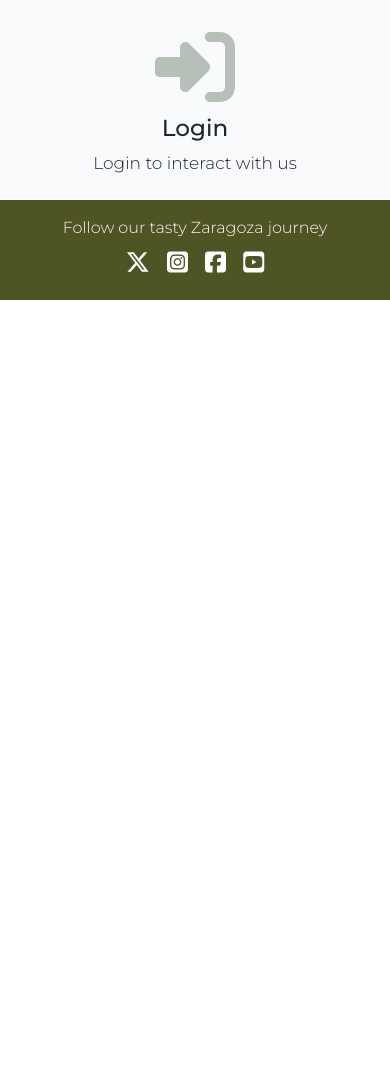
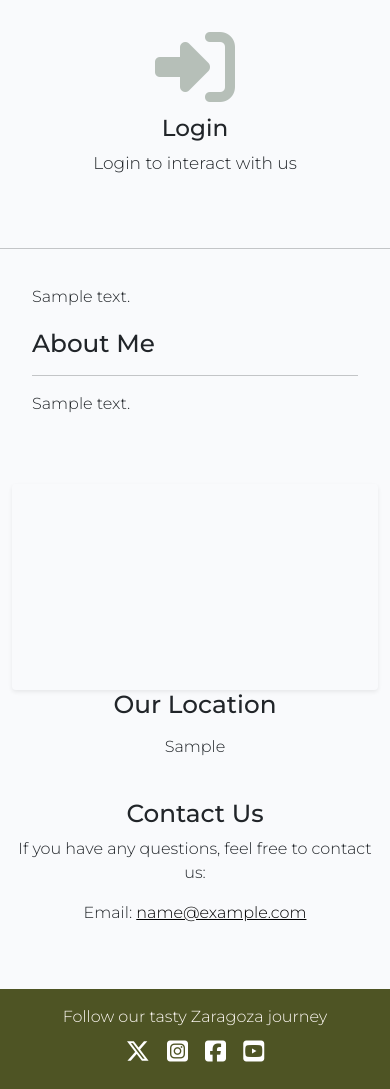
Before and after one commit to cgrace0044/pp4_zaragoza_restaurants, a Django app: page / in a window 390 px wide. Shown: the part 1377-2466 px from the top of the page. Before the commit the page ends 1677 px from the top, so only its background shows below. Run offline with Django 4.2, Linux system fonts and the light colour scheme; tables that the repository leaves empty hold one stand-in row (values such as "Sample post"); some libraries are stand-ins or nearby versions; some web fonts are replaced.

Commit message:
inline about in index page

```diff
--- a/about/templates/about/about.html
+++ b/about/templates/about/about.html
@@ -1,20 +1,13 @@
-{% extends 'base.html' %}
-{% load static %}
 
-{% block content %}
-<div class="container my-5">
+<div id="about" class="container my-5">
     <div class="row align-items-center">
-        <!-- Page Title -->
-        <h1 class="my-3 text-center page-title">About Us</h1>
         <hr class="home-break">
 
         <!-- About Section (Left Column) -->
-        <div class="col-lg-6">
+        <div class="col-lg-12">
             <div class="about-section">
                 <!-- About Zaragoza Subsection -->
                 <div class="about-zaragoza">
-                    <h2>About Zaragoza</h2>
-                    <hr class="home-break">
                     <p>{{ about.about_zaragoza | safe }}</p>
                 </div>
 
@@ -23,19 +16,6 @@
                     <h2>About Me</h2>
                     <hr class="home-break">
                     <p>{{ about.about_me | safe }}</p>
-                </div>
-            </div>
-        </div>
-
-        <!-- Image Section (Right Column) -->
-        <div class="col-lg-6 d-md-block">
-            <div class="img-fluid">
-                <div class="image">
-
-                        <!-- Use uploaded Zaragoza image -->
-                        <img src="https://res.cloudinary.com/dovrntxy9/image/upload/v1749128969/ysu1sdsthhd6a15s8mnk.webp" class="profile_image img-fluid" alt="About Us">
-
-                    <div class="overlay-box"></div>
                 </div>
             </div>
         </div>
@@ -60,14 +40,3 @@
             <p>Email: <a class="email" href="mailto:lettersfromzaragoza@gmail.com">{{ about.email | safe }}</a></p>
         </div>
     </div>
-</div>
-{% endblock content %}
-
-
-{% block extrajs %}
-
-<script>(g=>{var h,a,k,p="The Google Maps JavaScript API",c="google",l="importLibrary",q="__ib__",m=document,b=window;b=b[c]||(b[c]={});var d=b.maps||(b.maps={}),r=new Set,e=new URLSearchParams,u=()=>h||(h=new Promise(async(f,n)=>{await (a=m.createElement("script"));e.set("libraries",[...r]+"");for(k in g)e.set(k.replace(/[A-Z]/g,t=>"_"+t[0].toLowerCase()),g[k]);e.set("callback",c+".maps."+q);a.src=`https://maps.${c}apis.com/maps/api/js?`+e;d[q]=f;a.onerror=()=>h=n(Error(p+" could not load."));a.nonce=m.querySelector("script[nonce]")?.nonce||"";m.head.append(a)}));d[l]?console.warn(p+" only loads once. Ignoring:",g):d[l]=(f,...n)=>r.add(f)&&u().then(()=>d[l](f,...n))})
-        ({key: "AIzaSyAo-XWuOU0rWg7tpb9U7GlxzCj8JHaDtro", v: "weekly"});</script>
-<script src="/static/js/maps.js"></script>
-
-{% endblock %}
--- a/letters_from_zaragoza/templates/index.html
+++ b/letters_from_zaragoza/templates/index.html
@@ -85,7 +85,7 @@
             <!-- Feature: About -->
             <div class="col-12 col-md-3 mb-2">
                 <div class="feature-image mb-2">
-                    <a href="{% url 'about' %}" aria-label="about">
+                    <a href="#about" aria-label="about">
                         <i class="fa-solid fa-address-card fa-5x"></i>
                     </a>
                 </div>
@@ -114,4 +114,13 @@
     </div>
 </section>
 
+{% include "about/about.html" %}
+
 {% endblock %}
+
+{% block extrajs %}
+
+<script>(g=>{var h,a,k,p="The Google Maps JavaScript API",c="google",l="importLibrary",q="__ib__",m=document,b=window;b=b[c]||(b[c]={});var d=b.maps||(b.maps={}),r=new Set,e=new URLSearchParams,u=()=>h||(h=new Promise(async(f,n)=>{await (a=m.createElement("script"));e.set("libraries",[...r]+"");for(k in g)e.set(k.replace(/[A-Z]/g,t=>"_"+t[0].toLowerCase()),g[k]);e.set("callback",c+".maps."+q);a.src=`https://maps.${c}apis.com/maps/api/js?`+e;d[q]=f;a.onerror=()=>h=n(Error(p+" could not load."));a.nonce=m.querySelector("script[nonce]")?.nonce||"";m.head.append(a)}));d[l]?console.warn(p+" only loads once. Ignoring:",g):d[l]=(f,...n)=>r.add(f)&&u().then(()=>d[l](f,...n))})
+        ({key: "AIzaSyAo-XWuOU0rWg7tpb9U7GlxzCj8JHaDtro", v: "weekly"});</script>
+<script src="/static/js/maps.js"></script>
+{% endblock %}
--- a/letters_from_zaragoza/urls.py
+++ b/letters_from_zaragoza/urls.py
@@ -2,7 +2,7 @@ from . import views
 from django.urls import path
 
 urlpatterns = [
-    path("", views.Home.as_view(), name="home"),
+    path("", views.home, name="home"),
     path(
         "browse_restaurants/", views.RestaurantList.as_view(), name="browse_restaurants"
     ),
--- a/letters_from_zaragoza/views.py
+++ b/letters_from_zaragoza/views.py
@@ -3,6 +3,8 @@ from django.views import generic
 from django.contrib.auth.decorators import login_required
 from django.contrib import messages
 from django.http import HttpResponseRedirect
+
+from about.models import About
 from .models import Restaurant, Comment
 from .forms import CommentForm
 
@@ -12,6 +14,12 @@ class Home(generic.TemplateView):
     """View for rendering the homepage"""
 
     template_name = "index.html"
+
+
+def home(request):
+    about = About.objects.all().order_by("-updated_on").first()
+
+    return render(request, "index.html",{"about": about})
 
 
 class RestaurantList(generic.ListView):
--- a/templates/base.html
+++ b/templates/base.html
@@ -58,10 +58,6 @@
                         <li class="nav-item">
                             <a class="nav-link {% if request.path == browse_restaurants_url %}active{% endif %}"
                                aria-current="page" href="{% url 'browse_restaurants' %}">Restaurants</a>
-                        </li>
-                        <li class="nav-item">
-                            <a class="nav-link {% if request.path == about_url %}active{% endif %}" aria-current="page"
-                               href="{{ about_url }}">About</a>
                         </li>
                         <li class="nav-item">
                             <a class="nav-link {% if request.path == contact_url %}active{% endif %}" aria-current="page"
```
